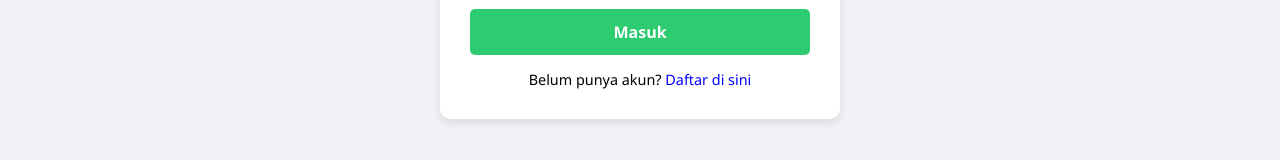
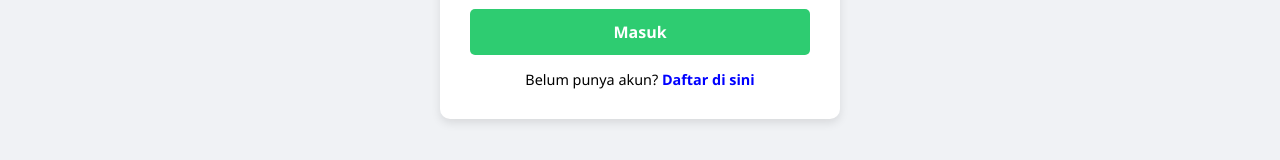
Before and after one commit to chestayurcel/MANPRO_Kelompok3, a React app in the folder frontend/: page /login in a window 1280 px wide. Shown: the part 562-722 px from the top of the page. Built offline with nearby package versions, Linux system fonts and the light colour scheme; the HTML template or start-up script is replaced by a standard one.

Commit message:
Menambahkan navigasi ke halaman pendaftaran pengguna di LoginPage

```diff
--- a/frontend/src/pages/LoginPage.jsx
+++ b/frontend/src/pages/LoginPage.jsx
@@ -57,7 +57,8 @@ const LoginPage = () => {
         </form>
 
         <p style={{marginTop: '15px', fontSize: '0.9rem', textAlign: 'center'}}>
-           Belum punya akun? <span style={{color: 'blue', cursor: 'pointer'}}>Daftar di sini</span>
+            Belum punya akun? <Link to="/register" style={{color: 'blue', cursor: 'pointer', textDecoration: 'none', fontWeight: 'bold'}}>
+            Daftar di sini</Link>
         </p>
       </div>
     </div>
```
